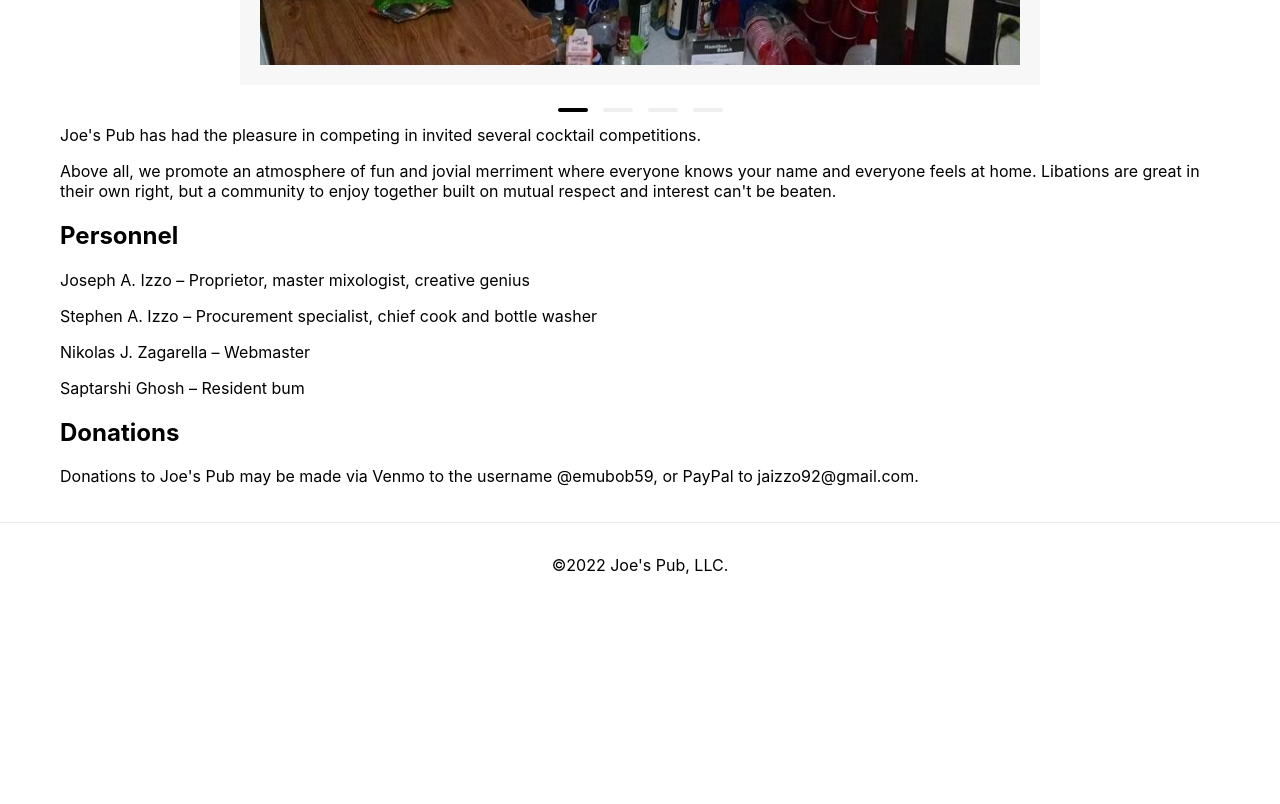
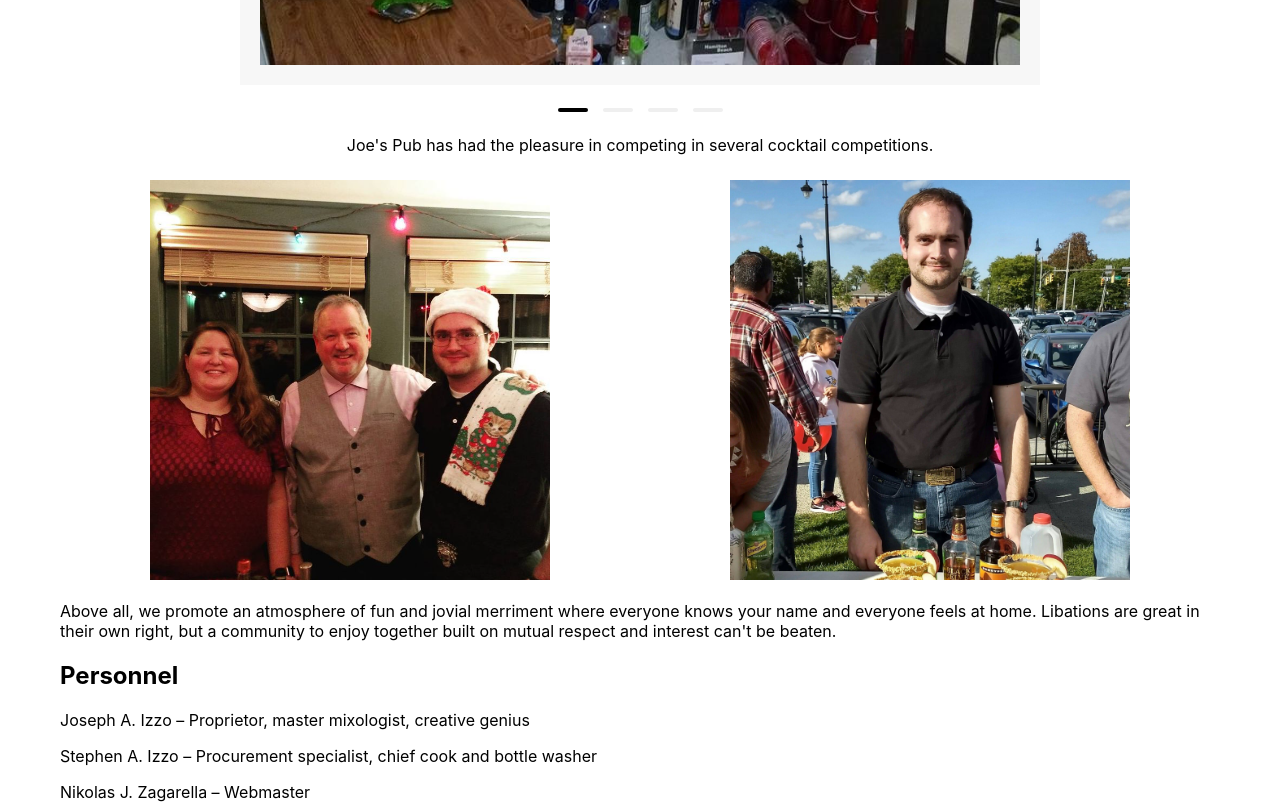
Before and after one commit to NikZprojects/joes-pub-website, a Next.js app in the folder next-app/: page /about in a window 1280 px wide. Shown: the part 780-1584 px from the top of the page. Before the commit the page ends 1387 px from the top, so only its background shows below. Built offline with nearby package versions, Linux system fonts and the light colour scheme; a web font is replaced by a local one.

Commit message:
Add competition images

```diff
--- a/next-app/components/carousel.js
+++ b/next-app/components/carousel.js
@@ -4,14 +4,7 @@
 import Autoplay from "embla-carousel-autoplay";
 import { DotButton, PrevButton, NextButton } from "./carouselButtons";
 
-const IntroImages = [
-  "/IntroPage/BinghamtonBarv1.jpg",
-  "/IntroPage/BinghamtonBarv2.jpg",
-  "/IntroPage/AarhusBar.jpg",
-  "/IntroPage/WilmingtonBar.jpg",
-];
-export const EmblaCarousel = () => {
-  // const [emblaRef] = useEmblaCarousel({ loop: true }, [Autoplay()]);
+export const EmblaCarousel = ({ images, alt }) => {
   const [viewportRef, embla] = useEmblaCarousel({ skipSnaps: false }, [
     Autoplay(),
   ]);
@@ -46,13 +39,13 @@
       <div className={styles.embla}>
         <div className={styles.embla__viewport} ref={viewportRef}>
           <div className={styles.embla__container}>
-            {IntroImages.map((src) => (
+            {images.map((src) => (
               <div className={styles.embla__slide}>
                 <div className={styles.embla__slide__inner}>
                   <img
                     className={styles.embla__slide__img}
                     src={src}
-                    alt="Joe's Pub through the years."
+                    alt={alt}
                   />
                 </div>
               </div>
--- a/next-app/pages/about.js
+++ b/next-app/pages/about.js
@@ -1,5 +1,12 @@
 import styles from "../styles/Home.module.css";
 import { EmblaCarousel } from "../components/carousel";
+
+const IntroImages = [
+  "/IntroPage/BinghamtonBarv1.jpg",
+  "/IntroPage/BinghamtonBarv2.jpg",
+  "/IntroPage/AarhusBar.jpg",
+  "/IntroPage/WilmingtonBar.jpg",
+];
 
 export default function About() {
   return (
@@ -24,11 +31,29 @@
           all the while spreading smiles, enjoyment, and quality entertainment.
         </p>
         <div className="slideshow">
-          <EmblaCarousel />
+          <EmblaCarousel
+            images={IntroImages}
+            alt={"Joe's Pub through the years."}
+          />
         </div>
-        Joe&apos;s Pub has had the pleasure in competing in invited several
-        cocktail competitions.
-        <div className="images"></div>
+        <p style={{ textAlign: "center", margin: "10px 0 20px 0" }}>
+          Joe&apos;s Pub has had the pleasure in competing in several cocktail
+          competitions.
+        </p>
+
+        <div className="competitionImages">
+          <div className={styles.row}>
+            <div className={styles.column}>
+              <img
+                src="/IntroPage/ArtsChristmasParty.png"
+                alt="Art's Christmas Party Competition"
+              />
+            </div>
+            <div className={styles.column}>
+              <img src="/IntroPage/iSquareContest.jpg" alt="iSquare Contest" />
+            </div>
+          </div>
+        </div>
         <p>
           Above all, we promote an atmosphere of fun and jovial merriment where
           everyone knows your name and everyone feels at home. Libations are
--- a/next-app/styles/Home.module.css
+++ b/next-app/styles/Home.module.css
@@ -45,6 +45,25 @@
 .about .container {
   max-width: 1200px;
   padding: 20px 20px;
+}
+
+.about .competitionImages {
+  height: 450px;
+}
+.about .row {
+  display: flex;
+}
+.about .column {
+  display: flex;
+  justify-content: center;
+
+  flex: 50%;
+  padding: 5px;
+}
+.about .column img {
+  width: 100%;
+  max-height: 400px;
+  max-width: 400px;
 }
 
 .establishedContainer {
```
Also changed, not shown: 2 other files (tests, documents, lock files or other folders).
